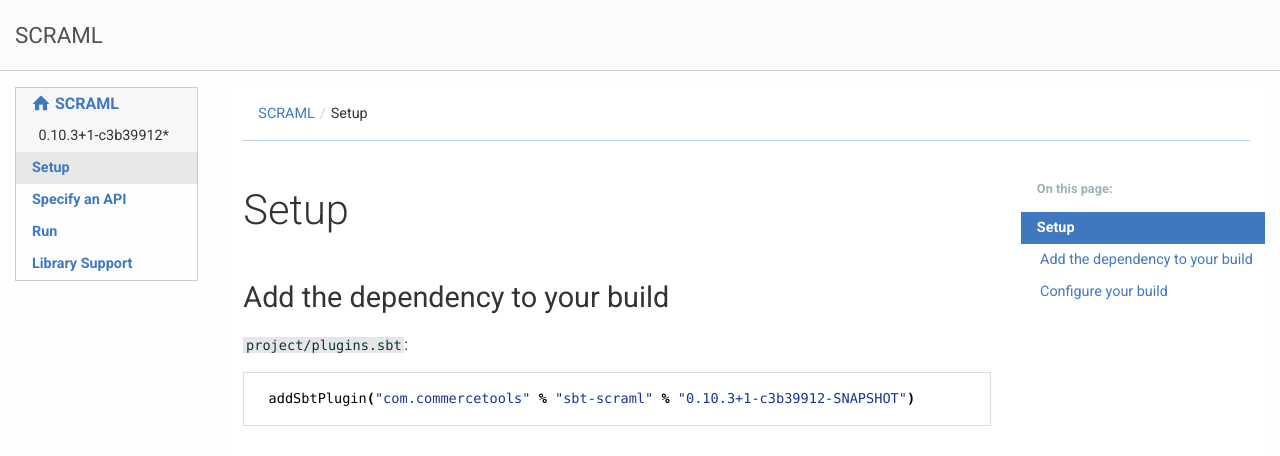
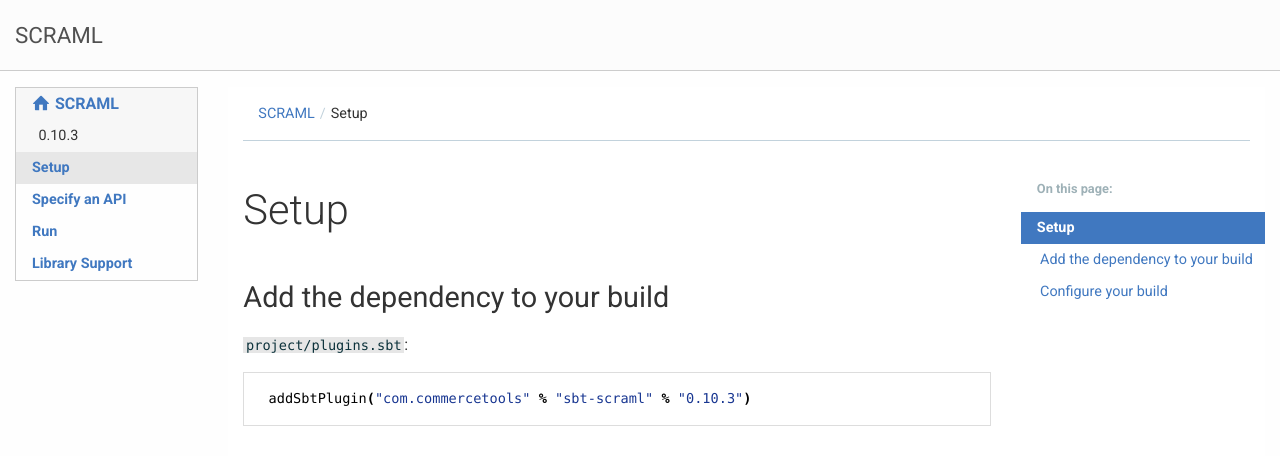
Before and after one commit to commercetools/scraml, a plain HTML site: page setup.html in a window 1280 px wide. Shown: the top 456 px of the page. Drawn offline with Linux system fonts and the light colour scheme; no server answers.

Commit message:
updated site

```diff
--- a/paradox.json
+++ b/paradox.json
@@ -1,4 +1,4 @@
 {
   "name" : "sbt-scraml",
-  "version" : "0.10.3+1-c3b39912-SNAPSHOT"
+  "version" : "0.10.3"
 }
--- a/setup.html
+++ b/setup.html
@@ -32,7 +32,7 @@
 <span class="home-icon">⌂</span>SCRAML
 </a>
 <div class="version-number">
-0.10.3+1-c3b39912*
+0.10.3
 </div>
 </div>
 <div class="nav-toc">
@@ -72,7 +72,7 @@ C16.952,7,17,6.553,17,6c0-0.553-0.048-1-0.6-1H3.6C3.048,5,3,5.447,3,6C3,6.553,3.
 <span class="home-icon">⌂</span>SCRAML
 </a>
 <div class="version-number">
-0.10.3+1-c3b39912*
+0.10.3
 </div>
 </div>
 <div class="nav-toc">
@@ -108,7 +108,7 @@ C16.952,7,17,6.553,17,6c0-0.553-0.048-1-0.6-1H3.6C3.048,5,3,5.447,3,6C3,6.553,3.
 <h1><a href="#setup" name="setup" class="anchor"><span class="anchor-link"></span></a>Setup</h1>
 <h2><a href="#add-the-dependency-to-your-build" name="add-the-dependency-to-your-build" class="anchor"><span class="anchor-link"></span></a>Add the dependency to your build</h2>
 <p><code>project/plugins.sbt</code>:</p>
-<pre class="prettyprint"><code class="language-scala"> addSbtPlugin(&quot;com.commercetools&quot; % &quot;sbt-scraml&quot; % &quot;0.10.3+1-c3b39912-SNAPSHOT&quot;)
+<pre class="prettyprint"><code class="language-scala"> addSbtPlugin(&quot;com.commercetools&quot; % &quot;sbt-scraml&quot; % &quot;0.10.3&quot;)
 </code></pre>
 <h2><a href="#configure-your-build" name="configure-your-build" class="anchor"><span class="anchor-link"></span></a>Configure your build</h2>
 <p><code>build.sbt</code>:</p>
@@ -204,7 +204,7 @@ The source code for this page can be found <a href="https://github.com/commercet
 <script type="text/javascript" src="lib/prettify/prettify.js"></script>
 <script type="text/javascript" src="lib/prettify/lang-scala.js"></script>
 <script type="text/javascript">jQuery(function(){window.prettyPrint && prettyPrint()});</script>
-<script type="text/javascript">jQuery(function(jq){initOldVersionWarnings(jq, '0.10.3+1-c3b39912-SNAPSHOT', 'https://github.com/commercetools/scraml')});</script>
+<script type="text/javascript">jQuery(function(jq){initOldVersionWarnings(jq, '0.10.3', 'https://github.com/commercetools/scraml')});</script>
 
 
 </html>
```
Also changed, not shown: api.html (+3 -3 lines), index.html (+3 -3 lines), libs.html (+3 -3 lines), run.html (+3 -3 lines).
